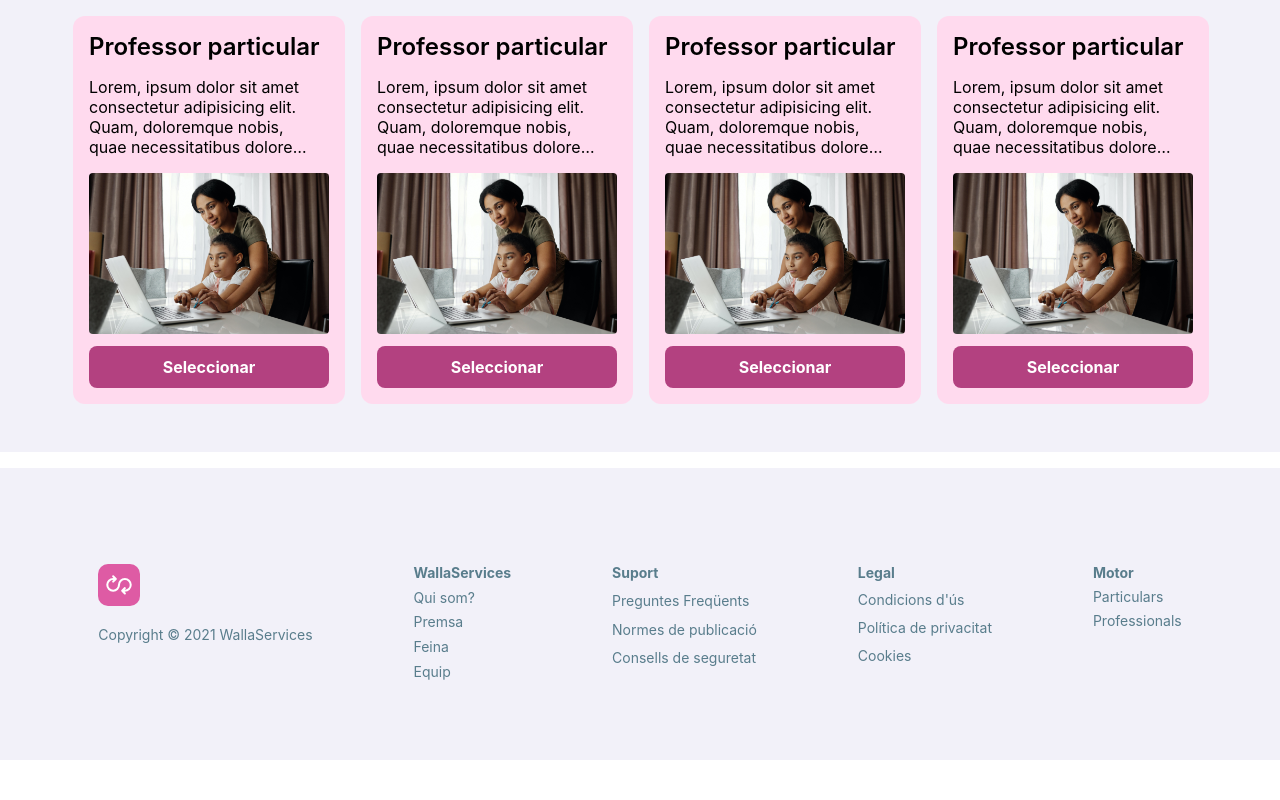
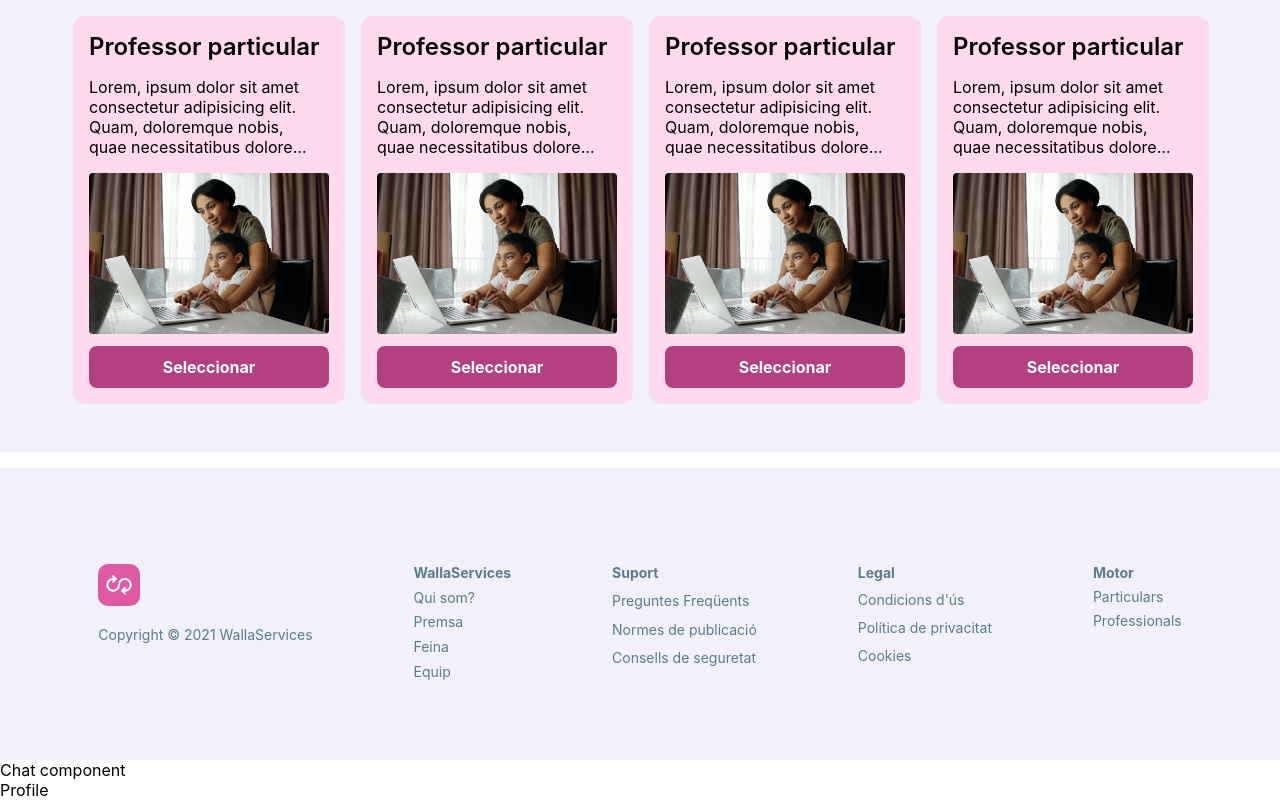
Before and after one commit to danifdezalonso/hourglass-app, a React (Create React App) app: page / in a window 1280 px wide. Shown: the part 1479-2279 px from the top of the page. Before the commit the page ends 2239 px from the top, so only its background shows below. Built offline with nearby package versions, Linux system fonts and the light colour scheme.

Commit message:
Pre-import dependencia + favicon

```diff
--- a/public/index.html
+++ b/public/index.html
@@ -10,7 +10,7 @@
       homescreen on Android. See https://developers.google.com/web/fundamentals/engage-and-retain/web-app-manifest/
     -->
   <link rel="manifest" href="%PUBLIC_URL%/manifest.json">
-  <link rel="shortcut icon" href="%PUBLIC_URL%/favicon.ico">
+  <link rel="icon" href="%PUBLIC_URL%/favicon.ico">
   <!--
       Notice the use of %PUBLIC_URL% in the tags above.
       It will be replaced with the URL of the `public` folder during the build.
@@ -20,7 +20,7 @@
       work correctly both with client-side routing and a non-root public URL.
       Learn how to configure a non-root public URL by running `npm run build`.
     -->
-  <title>React App</title>
+  <title>Intercanvi de serveis</title>
 </head>
 
 <body>
--- a/src/App.js
+++ b/src/App.js
@@ -1,17 +1,14 @@
-import Header from "./components/Header";
-import Footer from "./components/Footer";
-import Highlights from "./components/Highlights";
-import Filter from "./components/Filter";
+import React from "react";
+import Home from "./pages/Home.js";
+import Chat from "./pages/Chat.js";
+import Profile from "./pages/Profile.js";
 
 export default function App() {
   return (
     <div className="App">
-      <Header />
-      <Filter />
-      <Highlights title="Serveis destacats per la llar" />
-      <Highlights title="Serveis destacats per estudiar" />
-      <Highlights title="Serveis destacats de mecànica" />
-      <Footer />
+      <Home />
+      <Chat />
+      <Profile />
     </div>
   );
 }
--- /dev/null
+++ b/src/pages/Chat.js
@@ -0,0 +1,7 @@
+import React from "react";
+
+const Chat = () => {
+  return <div>Chat component</div>;
+};
+
+export default Chat;
--- /dev/null
+++ b/src/pages/Home.js
@@ -0,0 +1,20 @@
+import React from "react";
+import Header from "../components/Header";
+import Footer from "../components/Footer";
+import Highlights from "../components/Highlights";
+import Filter from "../components/Filter";
+
+const Home = () => {
+  return (
+    <>
+      <Header />
+      <Filter />
+      <Highlights title="Serveis destacats per la llar" />
+      <Highlights title="Serveis destacats per estudiar" />
+      <Highlights title="Serveis destacats de mecànica" />
+      <Footer />
+    </>
+  );
+};
+
+export default Home;
--- /dev/null
+++ b/src/pages/Profile.js
@@ -0,0 +1,7 @@
+import React from "react";
+
+const Profile = () => {
+  return <div>Profile</div>;
+};
+
+export default Profile;
```
Also changed, not shown: 1 other file (tests, documents, lock files or other folders).
